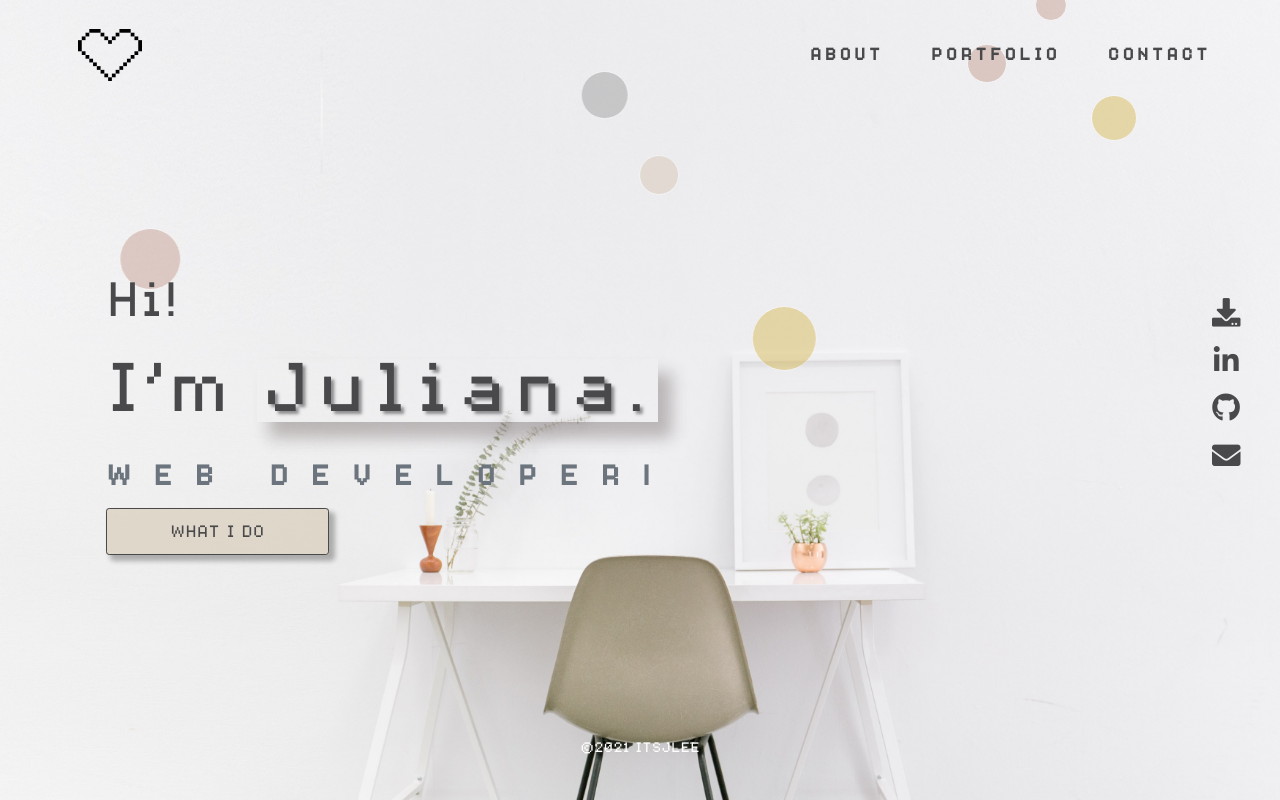
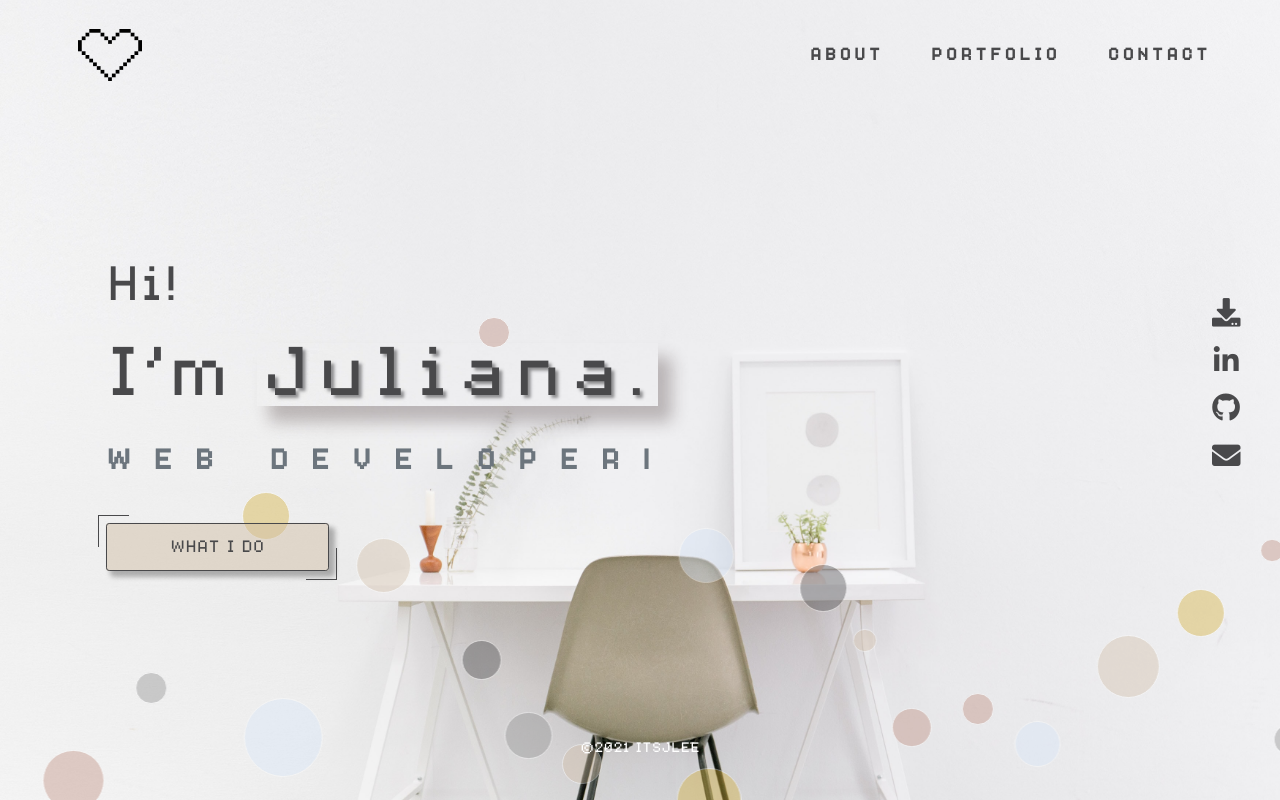
Before and after one commit to d00d1e/portfolio-itsjlee, a React (Create React App) app: page / in a window 1280 px wide. Built offline with nearby package versions, Linux system fonts and the light colour scheme.

Commit message:
add button hover effects

```diff
--- a/src/assets/css/animation.css
+++ b/src/assets/css/animation.css
@@ -18,7 +18,7 @@
   border-radius: 50%;
   opacity: 0.4;
   border: 1px solid #fff;
-  animation: floatUp 10s infinite;
+  animation: floatUp 10s infinite ease-in;
 }
 
 .bubble:nth-child(1) {
@@ -46,10 +46,10 @@
 }
 
 .bubble:nth-child(4) {
-  width: 5.5;
-  height: 8rem;
+  width: 5rem;
+  height: 5rem;
   left: 15%;
-  background-color: var(--onyx);
+  background-color: var(--light-blue);
   animation-duration: 9.8s;
 }
 
@@ -97,7 +97,7 @@
   width: 3.5rem;
   height: 3.5rem;
   left: 45%;
-  background-color: var(--onyx);
+  background-color: var(--light-blue);
   animation-duration: 6.5s;
 }
 
@@ -137,7 +137,7 @@
   width: 2.9rem;
   height: 2.9rem;
   left: 75%;
-  background-color: var(--gold);
+  background-color: var(--light-blue);
   animation-duration: 9.5s;
 }
 
@@ -187,8 +187,8 @@
 .about-img::before {
   position: absolute;
   content: "";
-  height: 34rem;
-  width: 34rem;
+  height: 33rem;
+  width: 33rem;
   background: linear-gradient(to left, var(--soft-gold), var(--rose-gold));
   opacity: 0.5;
   animation: blob 10s infinite linear;
--- a/src/components/Contact.js
+++ b/src/components/Contact.js
@@ -86,7 +86,7 @@ export default function Contact() {
           </Fade>
           <Fade bottom>
             <button className="text-uppercase mt-5" type="submit">
-              Send{" "}
+              Send
             </button>
           </Fade>
         </form>
--- a/src/components/Home.js
+++ b/src/components/Home.js
@@ -56,7 +56,9 @@ export default function Home() {
             />
           </p>
           <Fade bottom>
-            <NavLink to="/about">What I do</NavLink>
+            <div className="mt-5">
+              <NavLink to="/about">What I do</NavLink>
+            </div>
           </Fade>
         </div>
       </section>
--- a/src/index.css
+++ b/src/index.css
@@ -7,6 +7,7 @@
 }
 
 :root {
+  --light-blue: #d6e6f9;
   --rose-gold: #bd8c7d;
   --soft-gold: #d1bfa7;
   --gold: #d4af37;
@@ -20,7 +21,9 @@
 /*********
   GLOBAL
 **********/
-* {
+*,
+*::before,
+*::after {
   margin: 0;
   padding: 0;
   box-sizing: border-box;
@@ -181,14 +184,40 @@ section {
   transition: all 1s ease;
   box-shadow: 5px 5px 5px 1px rgba(0, 0, 0, 0.28);
   transition: all 1s ease;
+  position: relative;
+}
+
+#home a::before,
+#home a::after {
+  content: "";
+  position: absolute;
+  width: 2rem;
+  height: 2rem;
+  border-color: var(--onyx);
+  border-style: solid;
+  transition: all 1s ease;
+}
+
+#home a::before {
+  top: -0.6rem;
+  left: -0.6rem;
+  border-width: 1px 0 0 1px;
+}
+
+#home a::after {
+  bottom: -0.6rem;
+  right: -0.6rem;
+  border-width: 0 1px 1px 0;
+}
+
+#home a:hover::before,
+#home a:hover::after {
+  width: calc(100% + 1.2rem);
+  height: calc(100% + 1.2rem);
 }
 
 #home a:hover {
   background-color: var(--white);
-}
-
-#home a:active {
-  transform: translateY(3rem);
 }
 
 /********
@@ -229,6 +258,36 @@ section {
   border: 1px solid var(--onyx);
   box-shadow: 5px 5px 5px 1px rgba(0, 0, 0, 0.28);
   transition: all 1s ease;
+  position: relative;
+}
+
+#about a::before,
+#about a::after {
+  content: "";
+  position: absolute;
+  width: 2rem;
+  height: 2rem;
+  border-color: var(--onyx);
+  border-style: solid;
+  transition: all 1s ease;
+}
+
+#about a::before {
+  top: -0.6rem;
+  left: -0.6rem;
+  border-width: 1px 0 0 1px;
+}
+
+#about a::after {
+  bottom: -0.6rem;
+  right: -0.6rem;
+  border-width: 0 1px 1px 0;
+}
+
+#about a:hover::before,
+#about a:hover::after {
+  width: calc(100% + 1.2rem);
+  height: calc(100% + 1.2rem);
 }
 
 #about a:hover {
@@ -344,8 +403,9 @@ section {
 
 .contact-form button {
   display: block;
+  position: relative;
   margin: 0 auto;
-  padding: 0.5rem 5rem;
+  padding: 0.6rem 5rem;
   border-radius: 0.2rem;
   border: 1px solid var(--onyx);
   color: var(--onyx);
@@ -353,6 +413,35 @@ section {
   background-color: #8e8e9080;
   transition: all 1s ease;
   box-shadow: 5px 5px 5px 1px rgba(0, 0, 0, 0.28);
+}
+
+.contact-form button::before,
+.contact-form button::after {
+  content: "";
+  position: absolute;
+  width: 2rem;
+  height: 2rem;
+  border-color: var(--onyx);
+  border-style: solid;
+  transition: all 1s ease;
+}
+
+.contact-form button::before {
+  top: -0.6rem;
+  left: -0.6rem;
+  border-width: 1px 0 0 1px;
+}
+
+.contact-form button::after {
+  bottom: -0.6rem;
+  right: -0.6rem;
+  border-width: 0 1px 1px 0;
+}
+
+.contact-form button:hover::before,
+.contact-form button:hover::after {
+  width: calc(100% + 1.2rem);
+  height: calc(100% + 1.2rem);
 }
 
 .contact-form button:hover {
@@ -387,7 +476,7 @@ section {
 }
 
 .social-media a:hover:nth-child(1) {
-  color: var(--silver);
+  color: var(--soft-gold);
 }
 
 .social-media a:hover:nth-child(2) {
@@ -395,7 +484,8 @@ section {
 }
 
 .social-media a:hover:nth-child(3) {
-  color: var(--soft-gold);
+  color: var(--light-blue);
+  opacity: 0.9;
 }
 
 .social-media a:hover:nth-child(4) {
```
